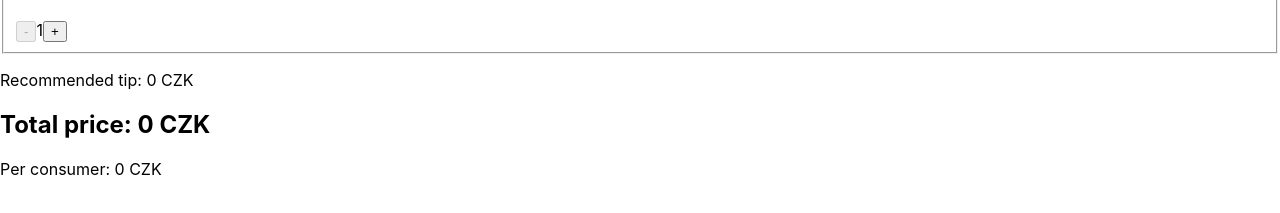
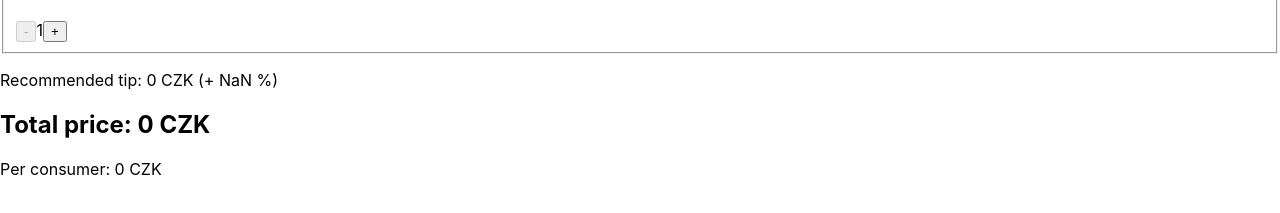
Before and after one commit to miro-junker/szn-tip-calculator, a React (Create React App) app: page / in a window 1280 px wide. Both pictures are taken after a click on the radio button "Bad". Shown: the part 333-546 px from the top of the page. Built offline with nearby package versions, Linux system fonts and the light colour scheme.

Commit message:
Add percentual overpay indicator

```diff
--- a/src/Result/Result.tsx
+++ b/src/Result/Result.tsx
@@ -4,14 +4,19 @@ import t from '../translations';
 
 const Result: React.FC<IResult> = ({
   consumerPrice,
+  overpayRatio,
   tip,
   totalPrice,
-}) => (
-  <div>
-    <p>{`${t.tip}: ${tip}`}</p>
-    <h2>{`${t.totalPrice}: ${totalPrice}`}</h2>
-    <p>{`${t.consumerPrice}: ${consumerPrice}`}</p>
-  </div>
-)
+}) => {
+  const overpayPercent = Math.round((overpayRatio - 1) * 100);
+
+  return (
+    <div>
+      <p>{`${t.tip}: ${tip} (+ ${overpayPercent} %)`}</p>
+      <h2>{`${t.totalPrice}: ${totalPrice}`}</h2>
+      <p>{`${t.consumerPrice}: ${consumerPrice}`}</p>
+    </div>
+  )
+}
 
 export default Result
--- a/src/config.ts
+++ b/src/config.ts
@@ -4,7 +4,7 @@ import { TSatisfactionOption } from './types/TipCalculator'
 export const CURRENCY = 'CZK';
 
 export const calcSettings = {
-  ADDITIONAL_PERSON_TIP: 3,
+  ADDITIONAL_PERSON_MIN_TIP: 2,
   ROUND_PRECISION: 10,
 }
 
--- a/src/types/Result.tsx
+++ b/src/types/Result.tsx
@@ -1,5 +1,6 @@
 export interface IResult {
   consumerPrice: string;
+  overpayRatio: number;
   tip: string;
   totalPrice: string;
 }
--- a/src/types/TipCalculator.ts
+++ b/src/types/TipCalculator.ts
@@ -29,6 +29,6 @@ export interface TSatisfactionOption {
 }
 
 export interface ICalcSettings {
-  ADDITIONAL_PERSON_TIP: number;
+  ADDITIONAL_PERSON_MIN_TIP: number;
   ROUND_PRECISION: number;
 }
--- a/src/utils/createResult.ts
+++ b/src/utils/createResult.ts
@@ -12,6 +12,7 @@ const createResult = (
   return {
     consumerPrice: getPriceWithCurrency((totalPrice / consumers), currency),
     tip: getPriceWithCurrency(tip, currency),
+    overpayRatio: totalPrice / bill,
     totalPrice: getPriceWithCurrency(totalPrice, currency),
   }
 }
--- a/src/utils/getTipAmount.ts
+++ b/src/utils/getTipAmount.ts
@@ -5,8 +5,9 @@ const getTipAmount = (input: IValidUserInput, settings: ICalcSettings) => {
   // Calculate user-selected tip
   const baseTip = (input.tipPercent / 100) * input.bill;
 
-  // Calculate additional tip for every extra person
-  const extraPersonsTip = (input.consumers - 1) * settings.ADDITIONAL_PERSON_TIP;
+  // Calculate minimal additional tip for every extra person
+  const extraPersonsTip = (input.consumers - 1) *
+    settings.ADDITIONAL_PERSON_MIN_TIP;
 
   const precisePayout = input.bill + baseTip + extraPersonsTip;
 
```
